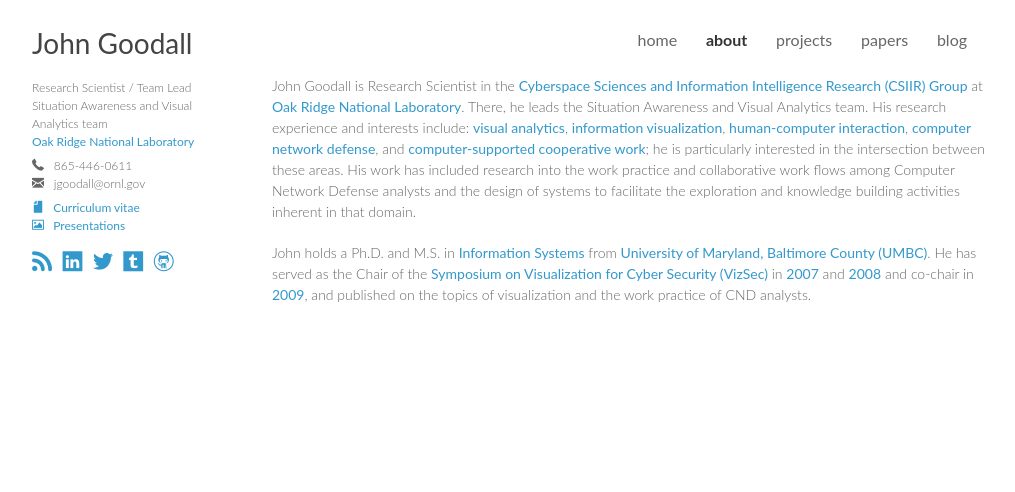
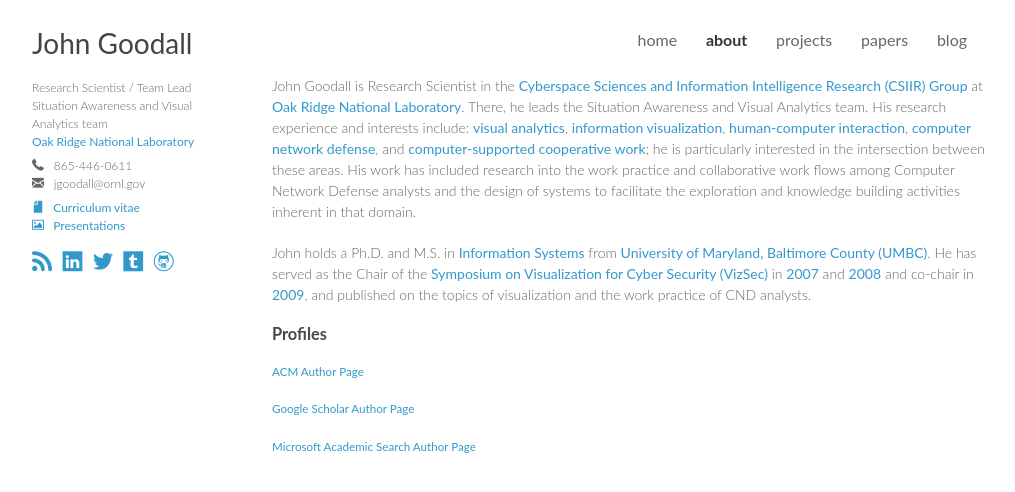
Before and after one commit to jgoodall/jgoodall.github.io, a Jekyll site: the page built from about/index.md, in a window 1280 px wide. Shown: the top 492 px of the page, without its empty margins (128-1143 px from the left). Built offline with Jekyll 4.4.1, drawn with Linux system fonts in a browser that asks for light colours; Markdown is read by kramdown in place of the engine named in the settings.

Commit message:
added google scholar, acm and ms academic profile links

```diff
--- a/about/index.md
+++ b/about/index.md
@@ -6,3 +6,10 @@
 John Goodall is Research Scientist in the [Cyberspace Sciences and Information Intelligence Research (CSIIR) Group](http://www.csiir.ornl.gov/) at [Oak Ridge National Laboratory](http://www.ornl.gov/). There, he leads the Situation Awareness and Visual Analytics team. His research experience and interests include: [visual analytics](http://vadl.cc.gatech.edu/), [information visualization](http://www.infovis-wiki.net/index.php/Main_Page), [human-computer interaction](http://hcibib.org/), [computer network defense](http://isc.sans.org/trends.html), and [computer-supported cooperative work](http://en.wikipedia.org/wiki/CSCW); he is particularly interested in the intersection between these areas. His work has included research into the work practice and collaborative work flows among Computer Network Defense analysts and the design of systems to facilitate the exploration and knowledge building activities inherent in that domain.
 
 John holds a Ph.D. and M.S. in [Information Systems](http://www.is.umbc.edu/) from [University of Maryland, Baltimore County (UMBC)](http://umbc.edu/). He has served as the Chair of the [Symposium on Visualization for Cyber Security (VizSec)](http://vizsec.org/) in [2007](http://vizsec.org/vizsec2007/) and [2008](http://vizsec.org/vizsec2008/) and co-chair in [2009](http://vizsec.org/vizsec2009/), and published on the topics of visualization and the work practice of CND analysts.
+
+
+### Profiles
+
+##### [ACM Author Page](http://dl.acm.org/author_page.cfm?id=81100461685)
+##### [Google Scholar Author Page](http://scholar.google.com/citations?user=wRgcV8EAAAAJ)
+##### [Microsoft Academic Search Author Page](http://academic.research.microsoft.com/Author/935659)
```
